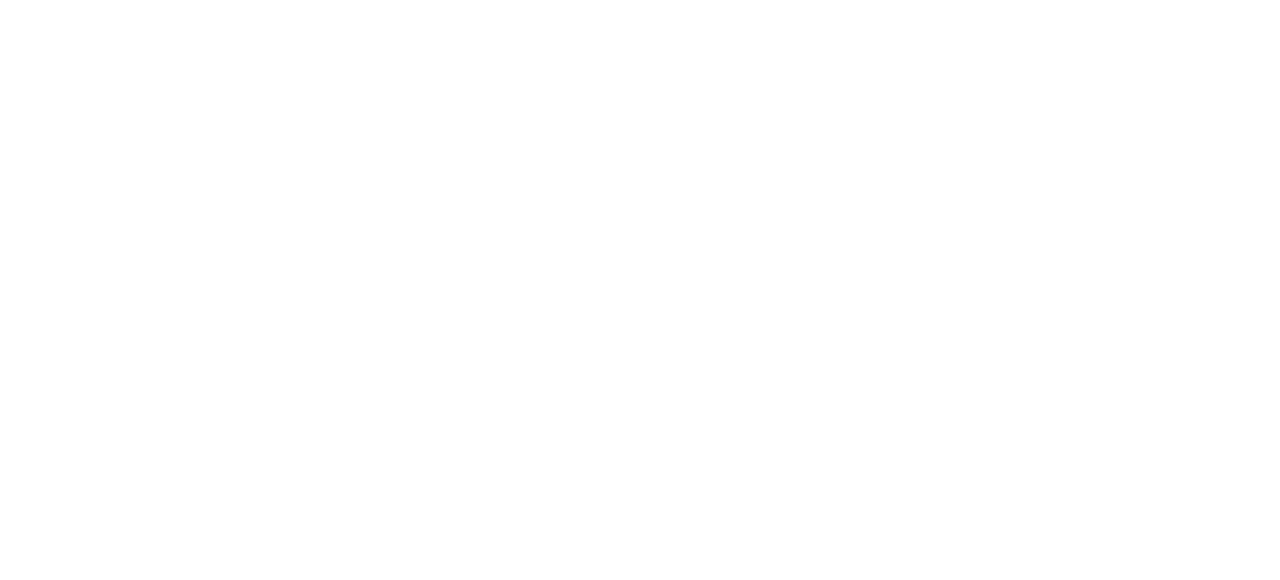
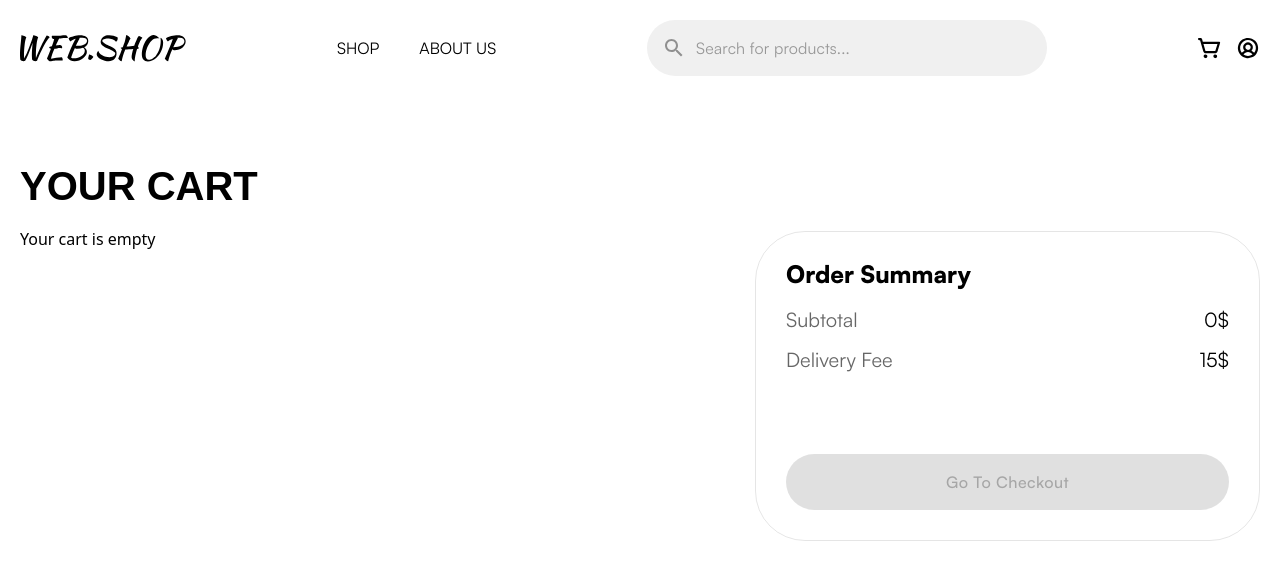
Before and after one commit to oleksandrzarichnyi/WebShop, a React (Vite) app in the folder client/: page /cart in a window 1280 px wide. Before the commit this address had no page. Shown: the top 580 px of the page. Built offline with nearby package versions, Linux system fonts and the light colour scheme.

Commit message:
adds cart functionality

```diff
--- a/client/src/app/router/router.tsx
+++ b/client/src/app/router/router.tsx
@@ -3,6 +3,7 @@
 import CatalogPage from "../../pages/CatalogPage/СatalogPage"
 import ProductPage from "../../pages/ProductPage/ProductPage"
 import AboutUsPage from "../../pages/AboutUsPage/AboutUsPage"
+import CartPage from '../../pages/CartPage/CartPage'
 
 export const Router = () => {
   return (
@@ -12,6 +13,7 @@
         <Route path="/catalog" element={<CatalogPage />}></Route>
         <Route path="/product/:id" element={<ProductPage />}></Route>
         <Route path="/about" element={<AboutUsPage/>}></Route>
+        <Route path="/cart" element={<CartPage />}></Route>
       </Routes>
     </BrowserRouter>
   )
--- a/client/src/app/styles/globals.scss
+++ b/client/src/app/styles/globals.scss
@@ -1,6 +1,7 @@
 .container-default {
   width: 1240px;
   margin: 0 auto;
+  position: relative;
 }
 
 /* Satoshi - Regular */
--- /dev/null
+++ b/client/src/entities/cart/index.ts
@@ -0,0 +1,2 @@
+export type { Cart, CartItem } from './model/cart.types'
+export { DEFAULT_CART } from './model/cart.types'
--- /dev/null
+++ b/client/src/entities/cart/model/cart.types.ts
@@ -0,0 +1,16 @@
+export interface CartItem {
+  id: number
+  name: string
+  price: number
+  img_url: string
+  size: string
+  quantity: number
+}
+
+export interface Cart {
+  items: CartItem[]
+}
+
+export const DEFAULT_CART: Cart = {
+  items: []
+}
--- /dev/null
+++ b/client/src/features/cart/model/cartStore.ts
@@ -0,0 +1,49 @@
+import { create } from 'zustand'
+import type { Cart, CartItem } from '@/entities/cart'
+import { DEFAULT_CART } from '@/entities/cart'
+
+interface СartStore {
+  cart: Cart
+  addToCart: (item: CartItem) => void
+  removeFromCart: (id: number, size: string) => void
+  increaseQuantity: (id: number, size: string) => void
+  decreaseQuantity: (id: number, size: string) => void
+}
+
+export const useCartStore = create<СartStore>((set) => ({
+  cart: DEFAULT_CART,
+
+  addToCart: (item) =>
+    set((state) => ({
+      cart: { items: [...state.cart.items, item] }
+    })),
+
+  removeFromCart: (id, size) =>
+    set((state) => ({
+      cart: {
+        items: state.cart.items.filter(i => !(i.id === id && i.size === size))
+      }
+    })),
+
+  increaseQuantity: (id, size) =>
+    set((state) => ({
+      cart: {
+        items: state.cart.items.map((i) =>
+          i.id === id && i.size === size
+            ? { ...i, quantity: i.quantity + 1 }
+            : i
+        ),
+      }
+    })),
+
+  decreaseQuantity: (id, size) =>
+    set((state) => ({
+      cart: {
+        items: state.cart.items.map((i) =>
+          i.id === id && i.size === size
+            ? { ...i, quantity: Math.max(1, i.quantity - 1) }
+            : i
+        )
+      }
+    })),
+}))
--- a/client/src/features/filters/ui/ColorFilter.tsx
+++ b/client/src/features/filters/ui/ColorFilter.tsx
@@ -1,4 +1,3 @@
-
 import { useFiltersStore } from '../model/filtersStore'
 import CheckIcon from '@/shared/assets/icons/check-icon.svg'
 import styles from './ColorFilter.module.scss'
--- /dev/null
+++ b/client/src/pages/CartPage/CartPage.tsx
@@ -0,0 +1,15 @@
+import Header from '@/widgets/Header/Header'
+import { CartItems } from '@/widgets/cart/CartItems'
+import { OrderSummary } from '@/widgets/cart/OrderSummary'
+
+export default function CartPage() {
+  return (
+    <>
+      <Header />
+      <div className="container-default flex justify-between">
+        <CartItems />
+        <OrderSummary />
+      </div>
+    </>
+  )
+}
--- a/client/src/widgets/ProductCard/ProductCard.tsx
+++ b/client/src/widgets/ProductCard/ProductCard.tsx
@@ -1,13 +1,13 @@
 import styles from './ProductCard.module.scss'
 
-type ProductCartProps = {
+type ProductCardProps = {
   name: string;
   rating: number;
   price: number;
   imageUrl: string;
 }
 
-export default function ProductCard({ name, rating, price, imageUrl }: ProductCartProps) {
+export default function ProductCard({ name, rating, price, imageUrl }: ProductCardProps) {
   return (
     <div className={styles['card']}>
       <div className="w-full h-[298px] rounded-[20px] bg-[#F0EEED] flex items-center mb-[16px] overflow-hidden">
--- a/client/src/widgets/ProductInfo/ProductInfo.tsx
+++ b/client/src/widgets/ProductInfo/ProductInfo.tsx
@@ -5,14 +5,35 @@
 import { SizeButton } from '@/shared/ui'
 import Button from '@mui/material/Button'
 import styles from './ProductInfo.module.scss'
+import { useCartStore } from '@/features/cart/model/cartStore'
+import CheckIcon from '@mui/icons-material/Check'
 
 const ALL_SIZES = ['XS', 'S', 'M', 'L', 'XL', 'XXL'];
 
 export default function ProductInfo() {
   const { id } = useParams();
   const { data: product, isLoading } = useProduct();
-  const { data: sizes = [] } = useProductSizes(id!)
-  const [selectedSize, setSelectedSize] = useState<string | null>(null)
+  const { data: sizes = [] } = useProductSizes(id!);
+  const [selectedSize, setSelectedSize] = useState<string | null>(null);
+  const { addToCart, cart } = useCartStore();
+
+  const alreadyInCart = cart.items.some(i => i.id === product.id && i.size === selectedSize);
+
+  const handleAddToCart = () => {
+    if (!selectedSize) {
+      alert('Please, select a size');
+      return;
+    }
+
+    addToCart({
+      id: product.id,
+      name: product.name,
+      price: product.price,
+      img_url: product.img_url,
+      size: selectedSize,
+      quantity: 1,
+    });
+  }
 
   if (isLoading) return <p>Loading...</p>;
   if (!product) return <p>Product not found</p>;
@@ -51,6 +72,7 @@
           <Button
             variant="contained"
             fullWidth
+            onClick={alreadyInCart ? undefined : handleAddToCart}
             sx={{
               backgroundColor: '#000000',
               borderRadius: '62px',
@@ -61,9 +83,10 @@
               padding: '14px',
               '&:hover': { backgroundColor: '#333333', boxShadow: 'none' },
               '&:active': { boxShadow: 'none' },
+              lineHeight: 1.5,
             }}
           >
-            Add to Cart
+            {alreadyInCart ? <CheckIcon /> : 'Add To Cart'}
           </Button>
         </div>
       </div>
--- /dev/null
+++ b/client/src/widgets/cart/Cart.module.scss
@@ -0,0 +1,78 @@
+@use '../../shared/styles/variables.scss' as *;
+
+.cart-title {
+  font-family: $font-integral;
+  font-size: 40px;
+  font-weight: 800;
+}
+
+.container-cart {
+  padding: 20px 24px;
+  width: fit-content;
+  max-width: 715px;
+  width: 100%;
+}
+
+.container-order {
+  max-width: 505px;
+  width: 100%;
+  margin-top: 135px;
+  padding: 30px 30px;
+  height: fit-content;
+}
+
+.container-order, .container-cart {
+  border: 1px solid rgba(0, 0, 0, 0.10);
+  border-radius: 50px;
+  display: flex;
+  flex-direction: column;
+  gap: 24px;
+}
+
+.img-bg {
+  width: 124px;
+  height: 124px;
+  background-color: #F0EEED;
+  overflow: hidden;
+  border-radius: 30px;
+}
+
+.text-bold {
+  font-family: $font-satoshi;
+  font-weight: 800;
+  font-size: 20px;
+}
+
+.text-primary {
+  font-size: 16px;
+  font-family: $font-satoshi;
+  font-weight: 400;
+}
+
+.text-secondary {
+  @extend .text-primary;
+  color: rgba(0, 0, 0, 0.60);
+}
+
+.item-price {
+  font-family: $font-satoshi;
+  font-size: 20px;
+  font-weight: 600;
+  margin-top: 15px;
+}
+
+.order-text-bold {
+  @extend .text-bold;
+  font-size: 24px;
+}
+
+.order-text-secondary {
+  @extend .text-secondary;
+  font-size: 20px;
+}
+
+.order-text-primary {
+  @extend .text-primary;
+  color: black;
+  font-size: 20px;
+}
--- /dev/null
+++ b/client/src/widgets/cart/CartItems.tsx
@@ -0,0 +1,74 @@
+import styles from './Cart.module.scss'
+import { useCartStore } from '@/features/cart/model/cartStore'
+import { IconButton } from '@mui/material'
+import { Delete } from '@mui/icons-material'
+import AddIcon from '@mui/icons-material/Add'
+import RemoveIcon from '@mui/icons-material/Remove'
+
+export const CartItems = () => {
+  const { cart, removeFromCart, increaseQuantity, decreaseQuantity } = useCartStore();
+
+  return (
+    <>
+      <div className="w-full flex flex-col gap-[25px] mt-[70px]">
+        <p className={styles['cart-title']}>YOUR CART</p>
+        {cart.items.length === 0 && <p>Your cart is empty</p>}
+        {cart.items.length > 0 &&
+          <div className={styles['container-cart']}>
+            {cart.items.map((item) => (
+              <div key={`${item.id}:${item.size}`} className="flex gap-[16px]">
+                <div className={styles['img-bg']}>
+                  <img src={item.img_url} className="w-full h-auto" alt="product image" />
+                </div>
+                <div className="flex flex-col gap-[5px] pt-[15px]">
+                  <p className={styles['text-bold']}>{item.name}</p>
+                  <p className={styles['text-primary']}>
+                    Size: <span className={styles['text-secondary']}>{item.size}</span>
+                  </p>
+                  <p className={styles['item-price']}>{item.price}$</p>
+                </div>
+                <div className="pt-[5px] pb-[7px] ml-auto flex flex-col justify-between items-end">
+                  <IconButton
+                    onClick={() => {
+                      removeFromCart(item.id, item.size);
+                    }}
+                  >
+                    <Delete sx={{ width: 24, height: 24, color: '#f44336' }} />
+                  </IconButton>
+                  <div className="w-[116px] h-[40px] px-[10px] bg-[#F0F0F0] rounded-[30px] flex justify-between items-center">
+                    <IconButton
+                      onClick={() => decreaseQuantity(item.id, item.size)}
+                      disabled={item.quantity === 1}
+                      sx={{
+                        backgroundColor: '#F0F0F0',
+                        borderRadius: '50%',
+                        width: '32px',
+                        height: '32px',
+                        '&:hover': { backgroundColor: '#E0E0E0' },
+                      }}
+                    >
+                      <RemoveIcon sx={{ fontSize: 16 }} />
+                    </IconButton>
+                    <p className={styles['order-text-primary']}>{item.quantity}</p>
+                    <IconButton
+                      onClick={() => increaseQuantity(item.id, item.size)}
+                      sx={{
+                        backgroundColor: '#F0F0F0',
+                        borderRadius: '50%',
+                        width: '32px',
+                        height: '32px',
+                        '&:hover': { backgroundColor: '#E0E0E0' },
+                      }}
+                    >
+                      <AddIcon sx={{ fontSize: 16 }} />
+                    </IconButton>
+                  </div>
+                </div>
+              </div>
+            ))}
+          </div>
+        }
+      </div>
+    </>
+  )
+}
--- /dev/null
+++ b/client/src/widgets/cart/OrderSummary.tsx
@@ -0,0 +1,50 @@
+import styles from './Cart.module.scss'
+import { useCartStore } from '@/features/cart/model/cartStore'
+import { Button } from '@mui/material'
+
+export const OrderSummary = () => {
+  const { cart } = useCartStore();
+
+  const subtotal = cart.items.reduce((sum, item) => sum + Number(item.price) * item.quantity, 0);
+  const total = subtotal + 15;
+
+  return (
+    <>
+      <div className={styles['container-order']}>
+        <p className={styles['order-text-bold']}>Order Summary</p>
+        <div className="flex flex-col gap-[20px]">
+          <div className="flex justify-between">
+            <p className={styles['order-text-secondary']}>Subtotal</p>
+            <p className={styles['order-text-primary']}>{subtotal}$</p>
+          </div>
+          <div className="flex justify-between">
+            <p className={styles['order-text-secondary']}>Delivery Fee</p>
+            <p className={styles['order-text-primary']}>15$</p>
+          </div>
+          <div className="flex justify-between mt-[40px]">
+            <p className={styles['order-text-primary']}>{cart.items.length !== 0 && 'Total'}</p>
+            <p className={styles['order-text-primary']}>{cart.items.length > 0 ? `${total}$` : ''}</p>
+          </div>
+        </div>
+        <Button
+          variant="contained"
+          fullWidth
+          disabled={cart.items.length === 0}
+          sx={{
+            backgroundColor: '#000000',
+            borderRadius: '62px',
+            textTransform: 'none',
+            fontSize: '16px',
+            fontFamily: 'Satoshi',
+            boxShadow: 'none',
+            padding: '14px',
+            '&:hover': { backgroundColor: '#333333', boxShadow: 'none' },
+            '&:active': { boxShadow: 'none' },
+          }}
+        >
+          Go To Checkout
+        </Button>
+      </div>
+    </>
+  )
+}
```
